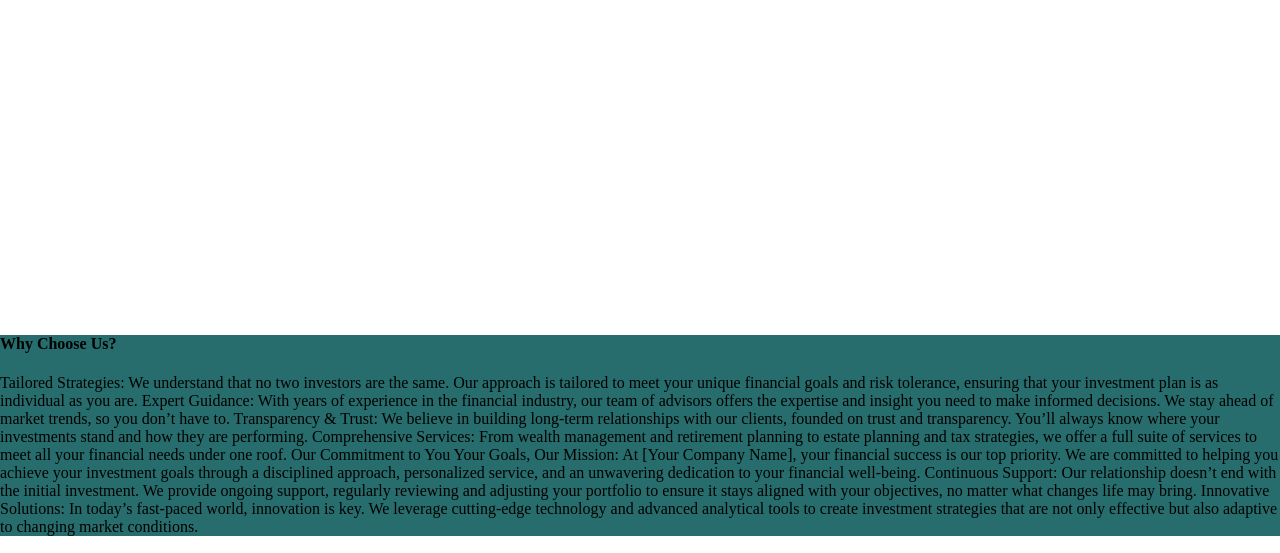
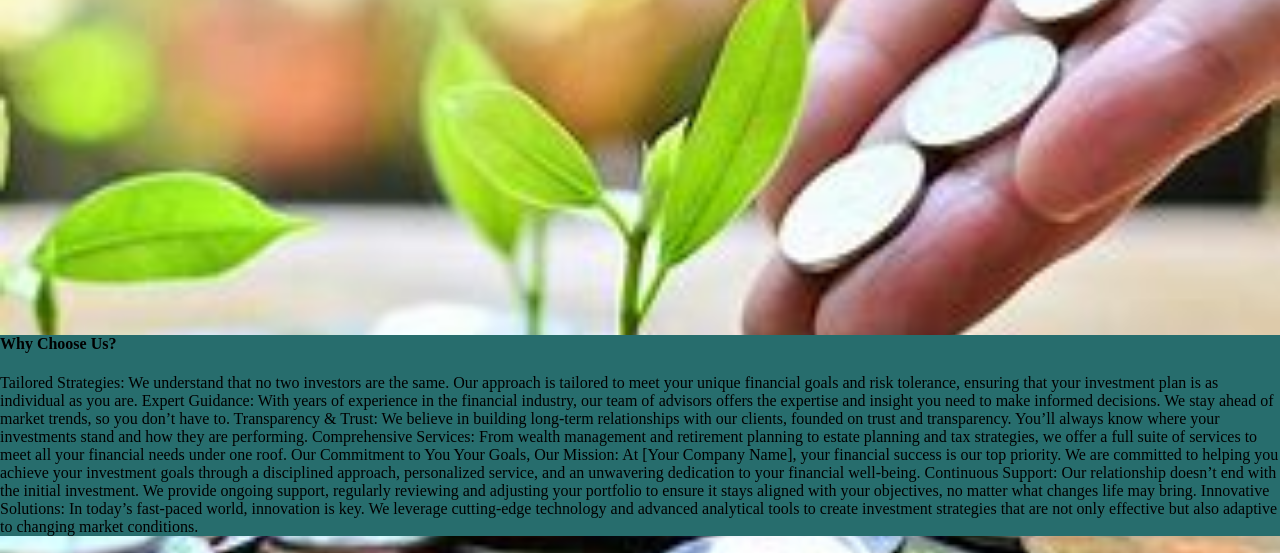
Before and after one commit to RIck174/Majestyproject, a plain HTML site: page index.html in a window 1280 px wide. Shown: the part 247-800 px from the top of the page. Drawn offline with Linux system fonts and the light colour scheme.

Commit message:
Update st.css

```diff
--- a/st.css
+++ b/st.css
@@ -25,7 +25,7 @@
 }
 .fbody {
     margin: 0px;
-    background-image: url("../majesty/OIP (1).jpeg");
+    background-image: url("OIP (1).jpeg");
     background-repeat: no-repeat;
     background-size:cover;
     border: 0px;
```
